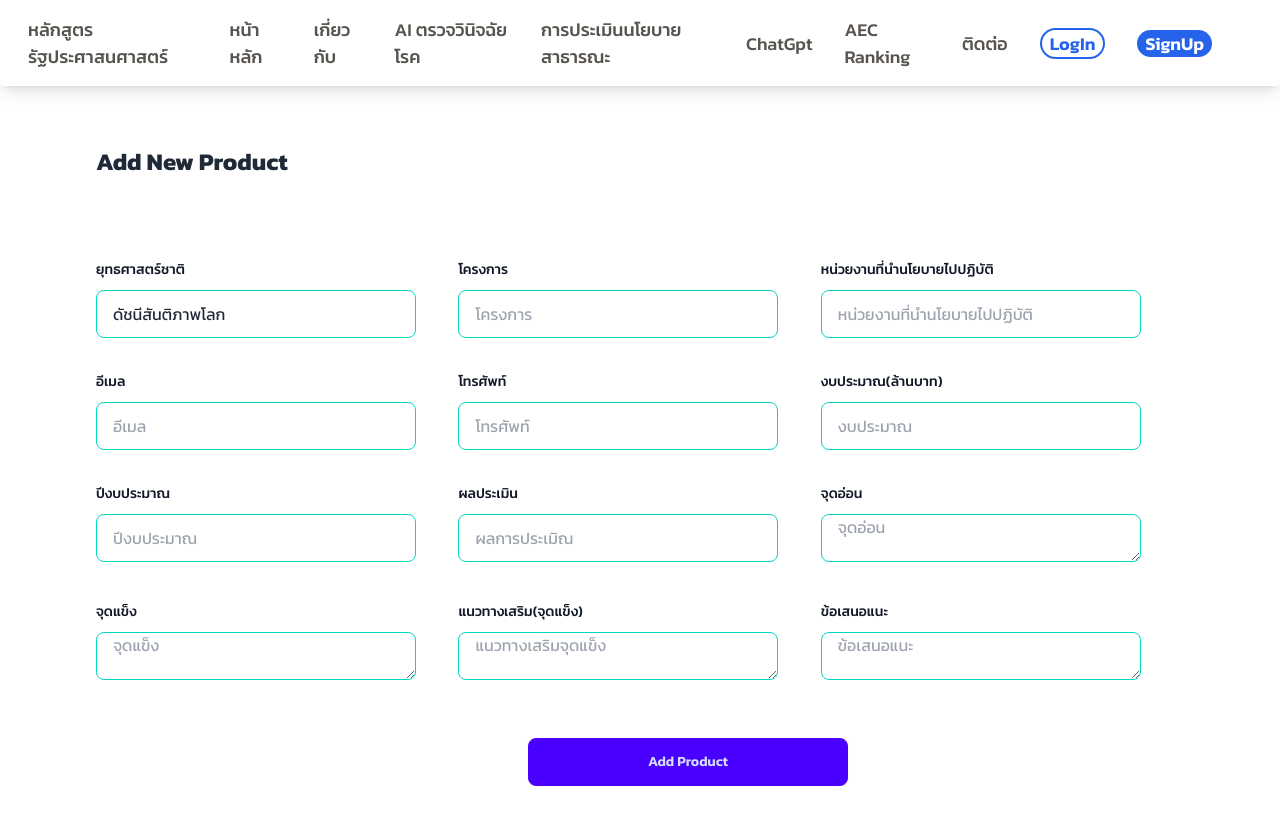
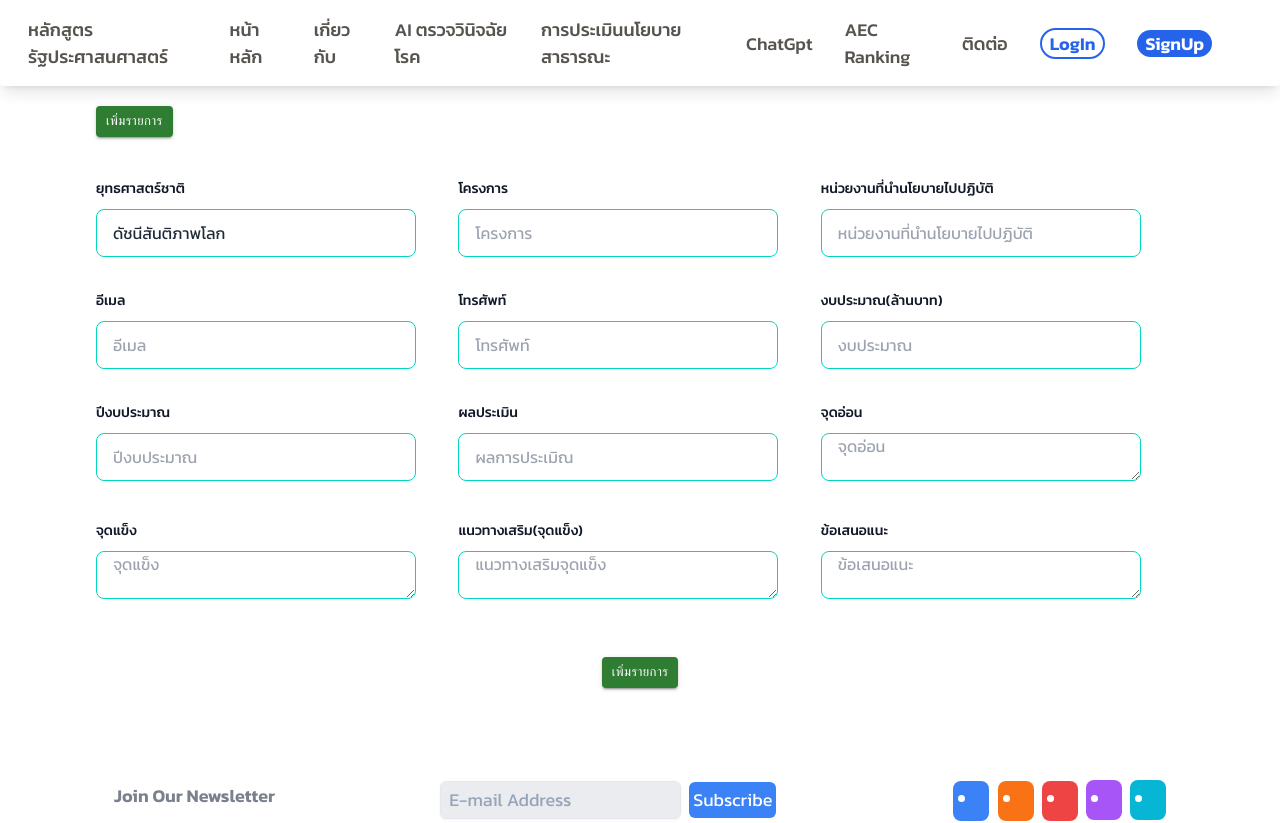
Before and after one commit to wadsana1/ppp-and-administration-in-digital-age-1-2568, a Next.js app: page /addProduct in a window 1280 px wide. Shown: the top 823 px of the page. Built offline with nearby package versions, Linux system fonts and the light colour scheme.

Commit message:
first commit

```diff
--- a/src/app/addProduct/page.js
+++ b/src/app/addProduct/page.js
@@ -3,6 +3,7 @@
 
 import { useState } from "react";
 import { useRouter } from "next/navigation";
+import Button from "@mui/material/Button";
 
 export default function AddProduct() {
   const [name, setName] = useState("");
@@ -64,7 +65,15 @@ export default function AddProduct() {
   return (
     <>
       <div className="flex justify-between items-center ml-24">
-        <h1 className="font-bold py-10 text-2xl">Add New Product</h1>
+        {/* <h1 className="font-bold py-10 text-2xl">Add New Product</h1> */}
+        <Button
+          variant="contained"
+          color="success"
+          className="font-bold px-20 py-3 m-5"
+          size="small"
+        >
+          เพิ่มรายการ
+        </Button>
       </div>
       <form onSubmit={handleSubmit} className="flex flex-col gap-3">
         <div className="mt-10 grid grid-cols-1 gap-x-6 gap-y-8 sm:grid-cols-10 ml-24">
@@ -327,12 +336,21 @@ export default function AddProduct() {
         </div>
 
         <div className="flex justify-center items-center mt-10">
-          <button
+          {/* <button
             type="submit"
             className="btn btn-primary w-full max-w-xs ml-24"
           >
             Add Product
-          </button>
+          </button> */}
+          <Button
+            type="submit"
+            variant="contained"
+            color="success"
+            className="font-bold px-20 py-3"
+            size="small"
+          >
+            เพิ่มรายการ
+          </Button>
         </div>
       </form>
     </>
--- a/src/components/EditProductFrom.jsx
+++ b/src/components/EditProductFrom.jsx
@@ -3,6 +3,7 @@
 
 import { useState } from "react";
 import { useRouter } from "next/navigation";
+import Button from "@mui/material/Button";
 
 export default function EditProductForm({
   id,
@@ -72,8 +73,16 @@ export default function EditProductForm({
 
   return (
     <>
-      <div className="flex justify-between items-center">
-        <h1 className="font-bold py-10 text-2xl">Update Product</h1>
+      <div className="flex justify-center items-center">
+        {/* <h1 className="font-bold py-10 text-2xl">Update Product</h1> */}
+        <Button
+          variant="contained"
+          color="success"
+          className="font-bold px-20 py-3 mt-5"
+          size="small"
+        >
+          Update Product
+        </Button>
       </div>
       <form onSubmit={handleSubmit} className="flex flex-col gap-3">
         <div className="mt-10 grid grid-cols-1 gap-x-6 gap-y-8 sm:grid-cols-10 ml-24">
@@ -312,10 +321,19 @@ export default function EditProductForm({
             </div>
           </div>
           <div className="sm:col-span-3">
-            <div className="mt-2">
-              <button className="btn btn-primary w-full max-w-xs ">
+            <div className="flex justify-center items-center mt-2">
+              {/* <button className="btn btn-primary w-full max-w-xs ">
                 Update Product
-              </button>
+              </button> */}
+              <Button
+                type="submit"
+                variant="contained"
+                color="success"
+                className="font-bold px-20 py-3 mt-5"
+                size="small"
+              >
+                Update Product
+              </Button>
             </div>
           </div>
         </div>
--- a/src/components/ProductList.jsx
+++ b/src/components/ProductList.jsx
@@ -37,22 +37,23 @@ export default async function ProductsList() {
           <Link href={"/addProduct"}>
             <Button
               variant="contained"
-              color="primary"
+              color="success"
               className="font-bold py-3"
               size="small"
             >
-              Add Product
+              เพิ่มรายการ
             </Button>
           </Link>
         </div>
         <table className="table">
           <thead>
             <tr>
-              <th>
+              {/* <th>
                 <label>
                   <input type="checkbox" className="checkbox" />
                 </label>
-              </th>
+              </th> */}
+              <th>#</th>
               <th>ยุทธศาสตร์ชาติ</th>
               <th>โครงการ</th>
               <th>หน่วยงานที่นำนโยบายไปปฏิบัติ</th>
@@ -73,32 +74,9 @@ export default async function ProductsList() {
             </tr>
           </thead>
           <tbody>
-            {products.map((element) => (
+            {products.map((element, index) => (
               <tr className="hover" key={element._id}>
-                <th>
-                  <label>
-                    <input type="checkbox" className="checkbox" />
-                  </label>
-                </th>
-                {/* <td>
-                  <div className="flex items-center gap-3">
-                    <div className="avatar">
-                      <div className="mask mask-squircle w-12 h-12">
-                        <Image
-                          src={element.Image}
-                          alt={element.name}
-                          width={80}
-                          height={80}
-                          className="rounded-lg"
-                        />
-                      </div>
-                    </div>
-                    <div>
-                      <div className="font-bold">{element.name}</div>
-                    </div>
-                  </div>
-                </td> */}
-
+                <th>{index + 1}</th>
                 <td>{element.name}</td>
                 <td>{element.project}</td>
                 <td>{element.implementation}</td>
```
